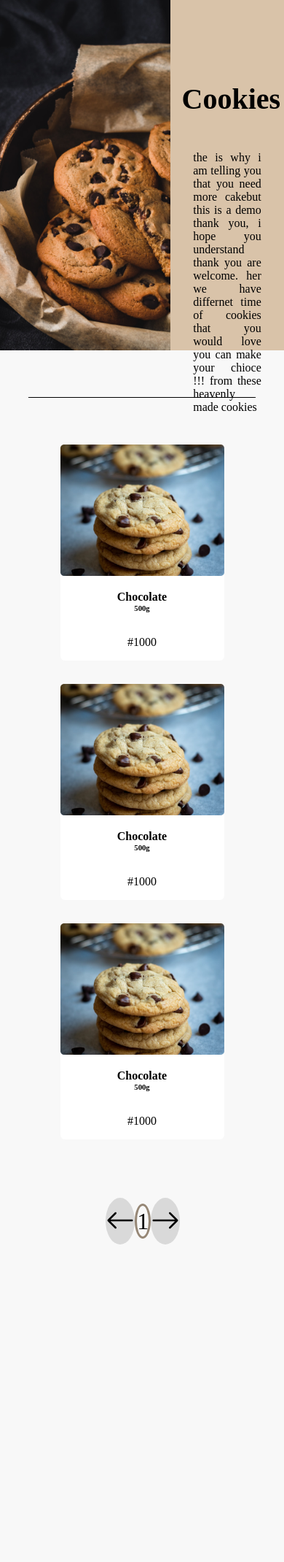
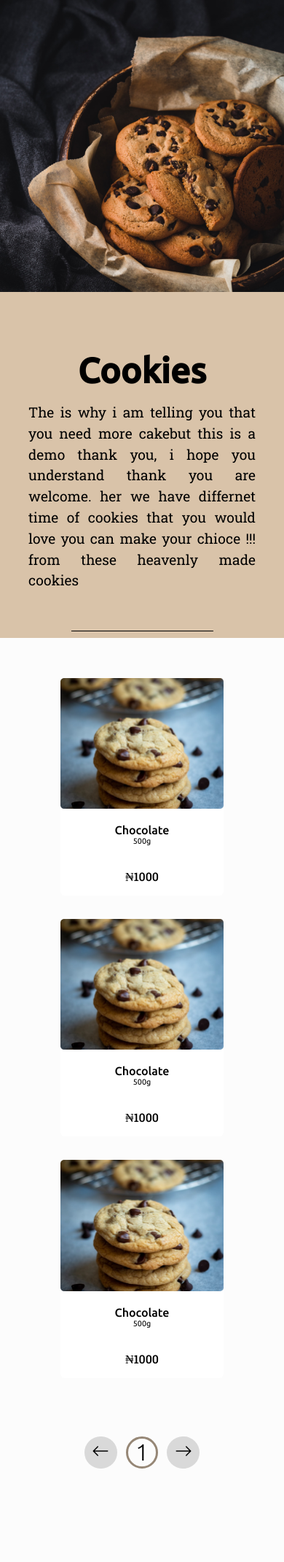
Before and after one commit to WinterDevelopers/Bakerspoint, a Django app: template company/templates/Product Description/product.html in a window 390 px wide. Shown: the whole page at 73% size. Before the commit the page ends 1705 px from the top, so only its background shows below. Run offline with Django 4.2, Linux system fonts and the light colour scheme; the template is opened without the code that fills it, so the values that code supplies are empty.

Commit message:
Product page | Responsive

```diff
--- a/company/static/css/product.css
+++ b/company/static/css/product.css
@@ -10,12 +10,10 @@ body{
 
 .cookie{
   height: 50rem;
-  /* background: #f8f8f8; */
 }
 
 .cookie-flex{
   width: 100%;
-  /* 35rem */
   height: 30rem;
   display: flex;
 }
@@ -52,10 +50,8 @@ body{
 }
 
 .line{
-  /* position: relative; */
   width: 80%;
   margin: 4rem auto;
-  /* padding: 3rem 0; */
   border-top: .1rem solid #000;
 }
 
@@ -63,19 +59,20 @@ body{
   width: 85%;
   margin: 1rem auto;
   justify-content: space-around;
-  /* position: absolute; */
-  /* top: 12rem; */
-  /* left: 0; */
-  /* right: 0; */
   padding-bottom: 5rem;
+  display: flex;
   flex-wrap: wrap;
 }
 
 .product-card{
-  /* height: 15rem; */
   background: #fff;
   border-radius: .4rem;
   margin-bottom: 2rem;
+  width: 14rem;
+}
+
+.product-card > div > img{
+  width: 100%;
 }
 
 .product-text{
@@ -85,6 +82,19 @@ body{
 
 .product-text h6{
   padding: 0 0 2rem 0;
+  font-weight: 400;
+}
+
+.product-text h4{
+  font-weight: 500;
+}
+
+.product-text p{
+  font-weight: 500;
+}
+
+.scroll-div{
+  width: 100%;
 }
 
 .scroll{
@@ -123,3 +133,146 @@ body{
   border: .2rem solid #968776;
   border-radius: 50%;
 }
+
+
+/* MEDIA QUERIES */
+
+@media (max-width: 900px) and (min-width: 750px){
+  .cookie-flex{
+    height: 25rem;
+  }
+  .text-div{
+    padding-top: 3rem;
+  }
+  .text-div h2{
+    font-size: 2.3rem;
+  }
+  .text-div p{
+    width: 80%;
+  }
+  .product-card{
+    width: 11rem;
+  }
+  .product-text h6{
+    padding-bottom: .5rem;
+  }
+  .scroll-div{
+    width: 100%;
+  }
+  .scroll{
+    width: 35%;
+  }
+}
+
+@media (max-width: 749px) and (min-width: 540px){
+  .cookie-flex{
+    height: 23rem;
+  }
+  .text-div{
+    padding-top: .5rem;
+  }
+  .text-div p{
+    width: 80%;
+  }
+  .line{
+    width: 85%;
+  }
+  .product-main{
+    width: 90%;
+  }
+  .product-card{
+    width: 14rem;
+  }
+  .product-text h6{
+    padding-bottom: .5rem;
+  }
+  .scroll-div{
+    width: 14rem;
+    margin-top: 9rem;
+  }
+  .scroll{
+    width: 90%;
+  }
+}
+
+@media (max-width: 539px) and (min-width: 240px){
+  .cookie-flex{
+    display: block;
+    height: 100%;
+  }
+  .img-div{
+    width: 100%;
+    height: 25rem;
+  }
+  .text-div{
+    width: 100%;
+    padding: 4rem 0;
+  }
+  .text-div h2{
+    font-size: 3rem;
+    padding: 1rem 0;
+  }
+  .text-div p{
+    font-size: 1.2rem;
+    width: 80%;
+    line-height: 1.8rem;
+  }
+  .line{
+    width: 50%;
+    margin-top: 4rem;
+  }
+  .product-main{
+    flex-direction: column;
+    width: 90%;
+  }
+  .product-card{
+    margin: 0 auto 2rem auto;
+  }
+  .scroll-div{
+    width: 50%;
+    margin: 0 auto;
+  }
+  .scroll{
+    width: 90%;
+  }
+  .scroll button{
+    width: 2.8rem;
+    height: 2.8rem;
+  }
+  .scroll button img{
+    width: 1.5rem;
+  }
+  .scroll h4{
+    width: 2.8rem;
+    height: 2.8rem;
+  }
+}
+
+@media (max-width: 350px){
+  .product-main{
+    width: 95%;
+  }
+  .img-div{
+    width: 100%;
+    height: 20rem;
+  }
+  .text-div h2{
+    font-size: 2rem;
+    padding-top: 0;
+  }
+  .text-div p{
+    width: 80%;
+    line-height: 1.4rem;
+  }
+  .line{
+    width: 75%;
+    margin-top: 0;
+  }
+  .scroll{
+    width: 100%;
+  }
+  .scroll-div{
+    width: 60%;
+    margin: 0 auto;
+  }
+}
--- a/company/static/css/style.css
+++ b/company/static/css/style.css
@@ -92,7 +92,7 @@ nav{
   background-size: cover;
   object-fit: cover;
   box-shadow: inset 0 0 0 1000px rgba(0,0,0,.6);
-  height: 31rem;
+  height: 34rem;
   display: flex;
   justify-content: center;
 }
@@ -242,7 +242,8 @@ nav{
 
 .image-1,
 .image-2{
-  width: 45%;height: 30rem;
+  width: 45%;
+  height: 30rem;
   object-fit: cover;
 }
 
@@ -255,7 +256,7 @@ nav{
 
 .item-1 h2,
 .item-2 h2{
-  width: 60%;
+  width: 50%;
   margin: 0 auto;
   padding-bottom: 4.5rem;
   font-size: 2.2rem;
--- a/company/templates/Product Description/product.html
+++ b/company/templates/Product Description/product.html
@@ -5,6 +5,7 @@
   <meta http-equiv="X-UA-Compatible" content="IE=edge">
   <meta name="viewport" content="width=device-width, initial-scale=1.0">
   <link rel="stylesheet" href="../../static/css/product.css">
+  <link rel="stylesheet" href="../../static/css/style.css">
   <!-- <link rel="stylesheet" href="../../static/css/style.css"> -->
   <title>Product Detail</title>
 </head>
@@ -18,18 +19,16 @@
         <!-- Add background -->
         <h2>Cookies</h2>
         <p>
-          the is why i am telling you that you need  more cakebut this is a demo thank you, i hope you understand
+          The is why i am telling you that you need  more cakebut this is a demo thank you, i hope you understand
           thank you are welcome. her we have differnet time of cookies that you would love you can make your chioce !!! from these heavenly made cookies
         </p>
       </div>
     </div>
 
-    <div>
-      <div class="line">
+    <div class="product-display">
+      <div class="line"></div>
 
-      </div>
-
-      <div class="product-main" style="display: flex;">
+      <div class="product-main">
         <div class="product-card">
           <div>
             <img src="../../static/images/shakti-rajpurohit-qczubsyHofQ-unsplash(1).png" alt="">
@@ -37,7 +36,7 @@
           <div class="product-text">
             <h4>Chocolate</h4>
             <h6>500g</h6>
-            <p>#1000</p>
+            <p>₦1000</p>
           </div>
         </div>
 
@@ -48,7 +47,7 @@
           <div class="product-text">
             <h4>Chocolate</h4>
             <h6>500g</h6>
-            <p>#1000</p>
+            <p>₦1000</p>
           </div>
         </div>
 
@@ -59,11 +58,11 @@
           <div class="product-text">
             <h4>Chocolate</h4>
             <h6>500g</h6>
-            <p>#1000</p>
+            <p>₦1000</p>
           </div>
         </div>
 
-        <div class="scroll-button" style="width: 100%;">
+        <div class="scroll-div">
           <div class="scroll">
             <button><img src="../../static/images/arrow-left.svg" alt=""></button>
             <h4>1</h4>
--- a/company/templates/index.html
+++ b/company/templates/index.html
@@ -387,5 +387,6 @@
   </footer>
 
   <script src="{% static 'js/sctipt.js' %}"></script>
+  <!-- <script src="../static/js/sctipt.js"></script> -->
 </body>
 </html>
```
